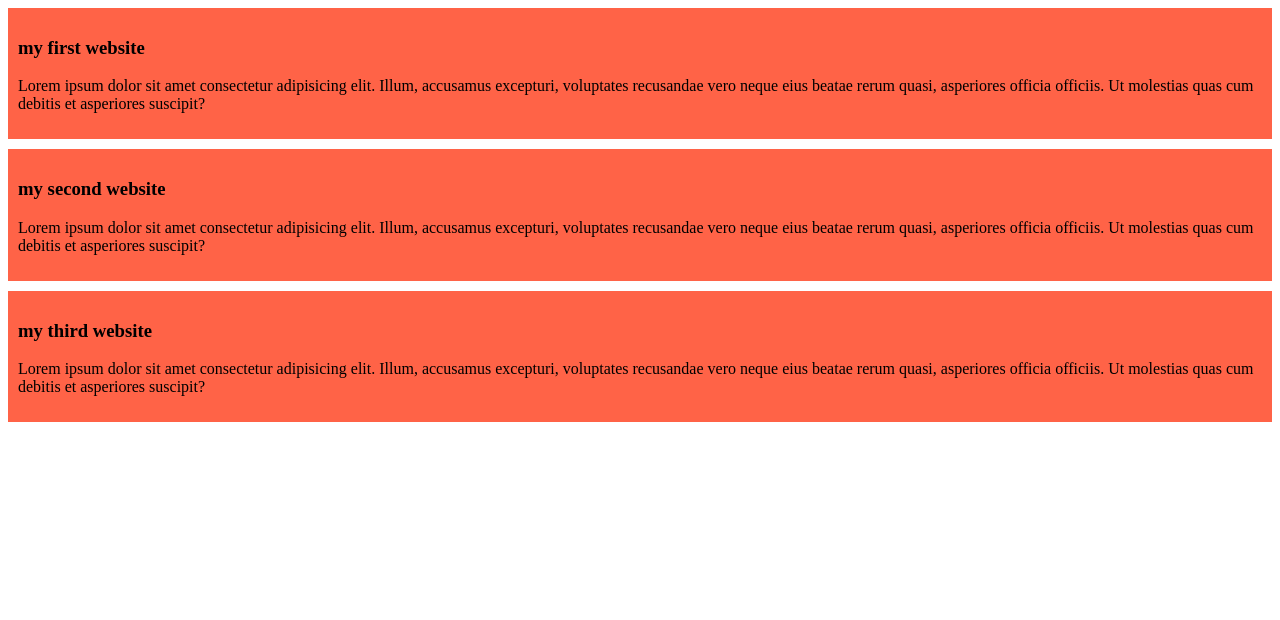
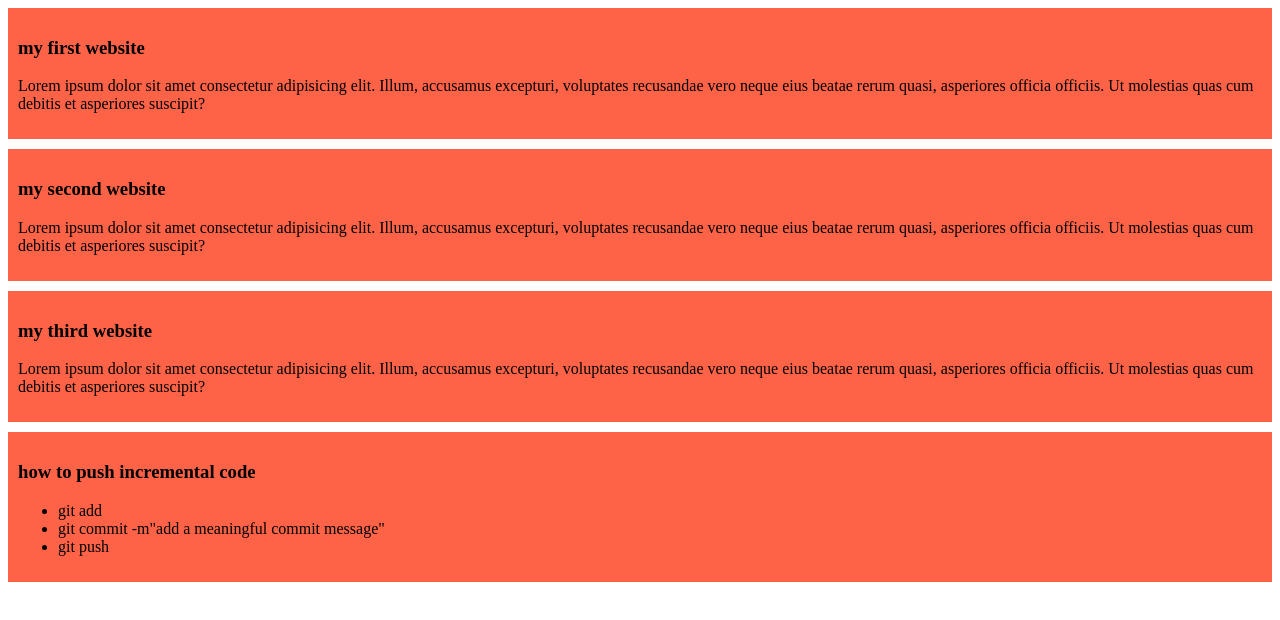
Before and after one commit to ridika28/my-simple-website, a plain HTML site: page index.html in a window 1280 px wide. Drawn offline with Linux system fonts and the light colour scheme.

Commit message:
added a list to push code to git

```diff
--- a/index.html
+++ b/index.html
@@ -21,5 +21,15 @@
         <h3>my third website</h3>
         <p>Lorem ipsum dolor sit amet consectetur adipisicing elit. Illum, accusamus excepturi, voluptates recusandae vero neque eius beatae rerum quasi, asperiores officia officiis. Ut molestias quas cum debitis et asperiores suscipit?</p>
     </div>
+    <div>
+        <h3>
+            how to push incremental code
+        </h3>
+        <ul>
+            <li>git add</li>
+            <li>git commit -m"add a meaningful commit message"</li>
+            <li>git push</li>
+        </ul>
+    </div>
 </body>
 </html>
```
